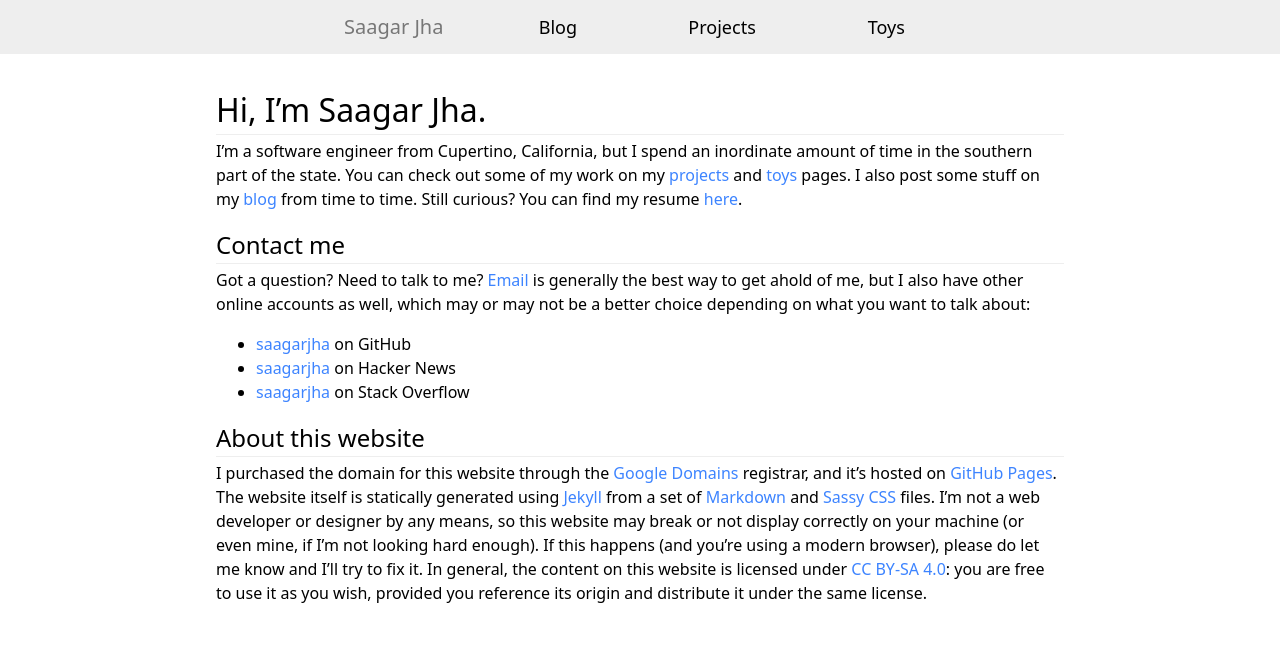
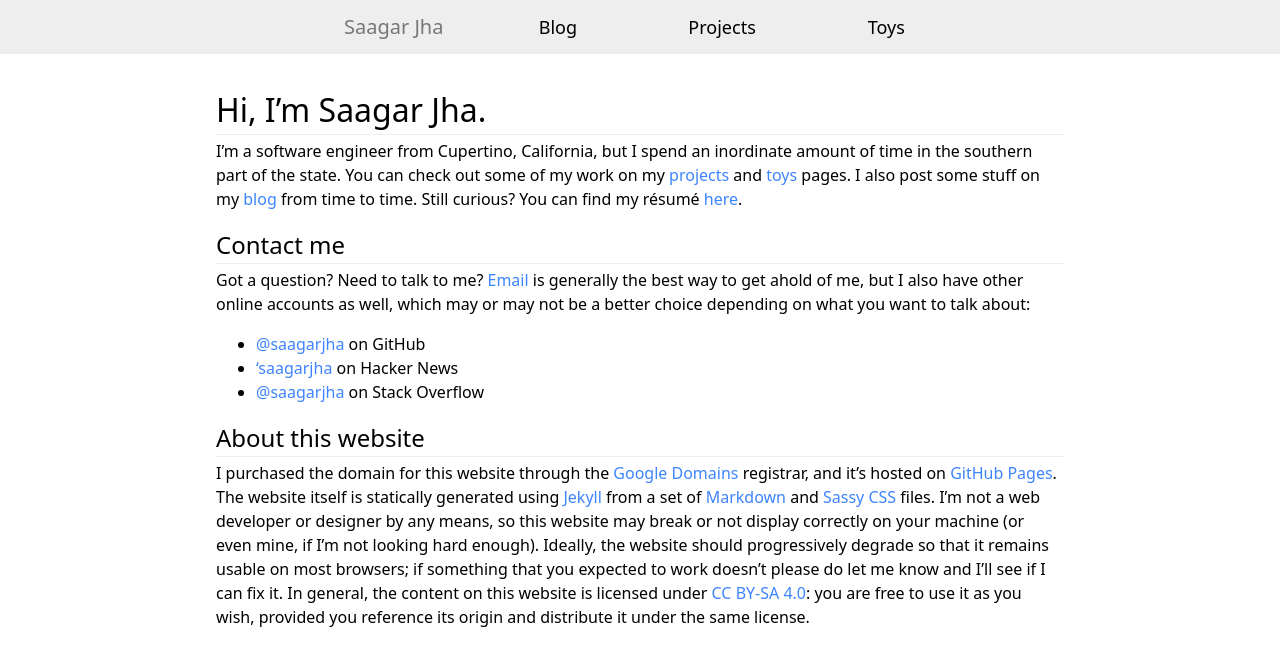
Before and after one commit to saagarjha/saagarjha.github.io, a Jekyll site: the page built from index.md, in a window 1280 px wide. Shown: the top 666 px of the page. Built offline with Jekyll 4.4.1, drawn with Linux system fonts in a browser that asks for light colours.

Commit message:
Change some wording on the homepage

```diff
--- a/index.md
+++ b/index.md
@@ -4,14 +4,14 @@ title: Saagar Jha
 ---
 
 # Hi, I'm Saagar Jha.
-I'm a software engineer from Cupertino, California, but I spend an inordinate amount of time in the southern part of the state. You can check out some of my work on my [projects]({{ site.url }}/projects) and [toys]({{ site.url }}/toys) pages. I also post some stuff on my [blog]({{ site.url }}/blog) from time to time. Still curious? You can find my resume [here]({{ site.url }}/resume.pdf).
+I'm a software engineer from Cupertino, California, but I spend an inordinate amount of time in the southern part of the state. You can check out some of my work on my [projects]({{ site.url }}/projects) and [toys]({{ site.url }}/toys) pages. I also post some stuff on my [blog]({{ site.url }}/blog) from time to time. Still curious? You can find my résumé [here]({{ site.url }}/resume.pdf).
 
 ## Contact me
 Got a question? Need to talk to me? [Email](mailto:{{ site.email }}) is generally the best way to get ahold of me, but I also have other online accounts as well, which may or may not be a better choice depending on what you want to talk about:
 
-- [{{ site.github_username }}](https://github.com/{{ site.github_username }}){: rel="me"} on GitHub
-- [saagarjha](https://news.ycombinator.com/user?id=saagarjha){: rel="me"} on Hacker News
-- [saagarjha](https://stackoverflow.com/users/5230900/saagarjha){: rel="me"} on Stack Overflow
+- [@{{ site.github_username }}](https://github.com/{{ site.github_username }}){: rel="me"} on GitHub
+- ['saagarjha](https://news.ycombinator.com/user?id=saagarjha){: rel="me"} on Hacker News
+- [@saagarjha](https://stackoverflow.com/users/5230900/saagarjha){: rel="me"} on Stack Overflow
 
 ## About this website
-I purchased the domain for this website through the [Google Domains](https://domains.google/) registrar, and it's hosted on [GitHub Pages](https://pages.github.com). The website itself is statically generated using [Jekyll](https://jekyllrb.com) from a set of [Markdown](https://daringfireball.net/projects/markdown/) and [Sassy CSS](http://sass-lang.com) files. I'm not a web developer or designer by any means, so this website may break or not display correctly on your machine (or even mine, if I'm not looking hard enough). If this happens (and you're using a modern browser), please do let me know and I'll try to fix it. In general, the content on this website is licensed under [CC BY-SA 4.0](https://creativecommons.org/licenses/by-sa/4.0/): you are free to use it as you wish, provided you reference its origin and distribute it under the same license.
+I purchased the domain for this website through the [Google Domains](https://domains.google/) registrar, and it's hosted on [GitHub Pages](https://pages.github.com). The website itself is statically generated using [Jekyll](https://jekyllrb.com) from a set of [Markdown](https://daringfireball.net/projects/markdown/) and [Sassy CSS](http://sass-lang.com) files. I'm not a web developer or designer by any means, so this website may break or not display correctly on your machine (or even mine, if I'm not looking hard enough). Ideally, the website should progressively degrade so that it remains usable on most browsers; if something that you expected to work doesn't please do let me know and I'll see if I can fix it. In general, the content on this website is licensed under [CC BY-SA 4.0](https://creativecommons.org/licenses/by-sa/4.0/): you are free to use it as you wish, provided you reference its origin and distribute it under the same license.
```
